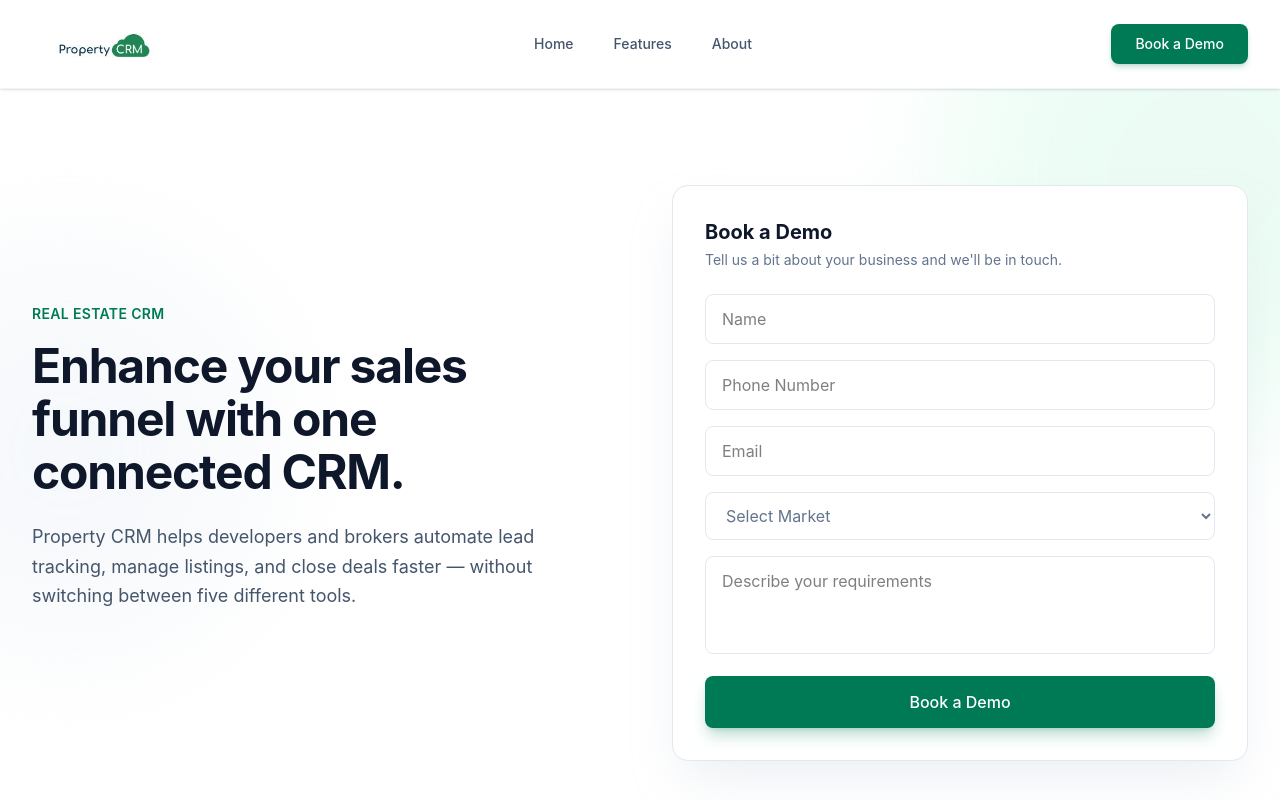
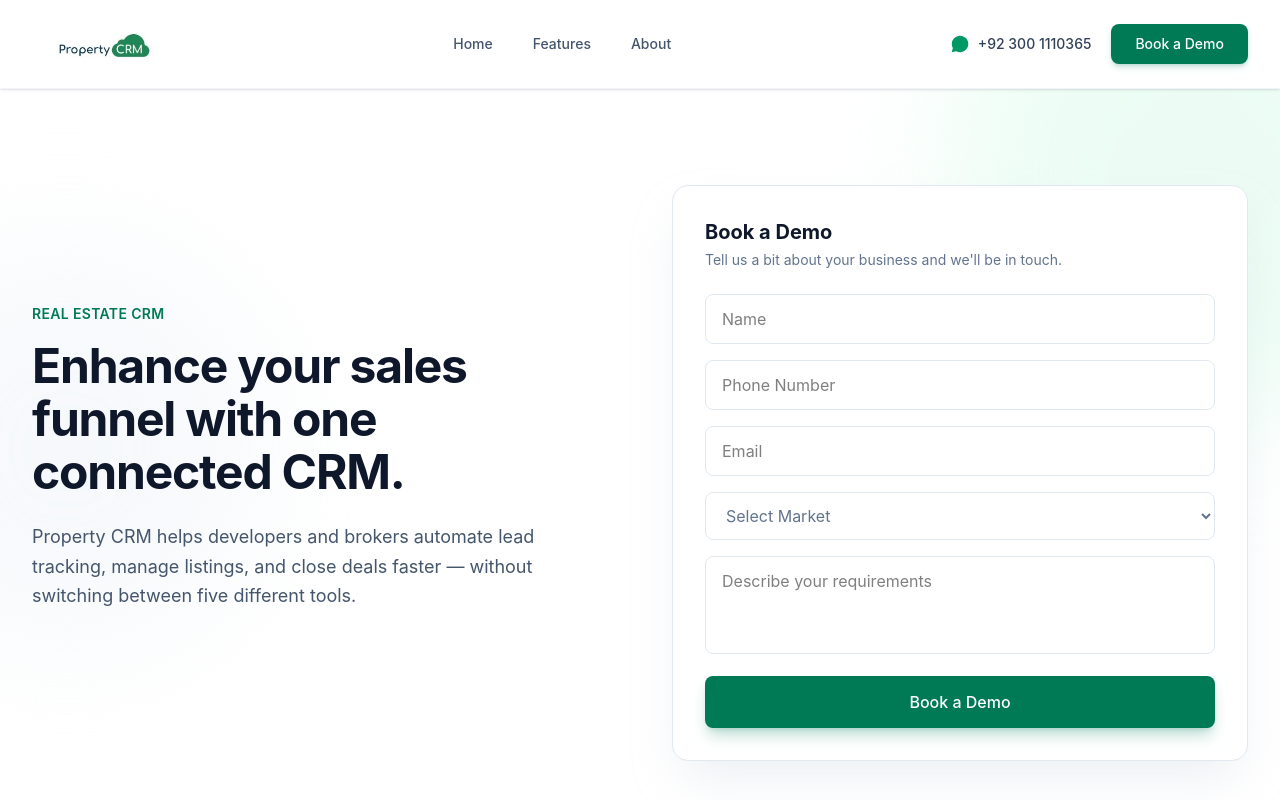
Before and after one commit to fatimaijaz404-del/propertyCRM, a React (Vite) app: page / in a window 1280 px wide. Shown: the top 800 px of the page. Built offline with nearby package versions, Linux system fonts and the light colour scheme.

Commit message:
Match navbar layout structure with phone number

```diff
--- a/src/components/Navbar.jsx
+++ b/src/components/Navbar.jsx
@@ -4,9 +4,9 @@ function Navbar() {
   return (
     <nav className="sticky top-0 z-50 flex items-center justify-between px-8 py-4 bg-white/90 backdrop-blur-md border-b border-slate-100 shadow-sm">
 
-      <div className="flex items-center gap-2.5">
-  <img src={logo} alt="Property CRM Logo" className="h-14 w-auto" />
-</div>
+      <div className="flex items-center">
+        <img src={logo} alt="Property CRM Logo" className="h-14 w-auto" />
+      </div>
 
       <ul className="hidden md:flex gap-10 text-slate-600 font-medium text-sm">
         <li><a href="#home" className="hover:text-emerald-700 transition-colors">Home</a></li>
@@ -14,9 +14,18 @@ function Navbar() {
         <li><a href="#about" className="hover:text-emerald-700 transition-colors">About</a></li>
       </ul>
 
-      <a href="#contact" className="bg-emerald-700 text-white px-6 py-2.5 rounded-lg font-medium text-sm shadow-md shadow-emerald-700/20 hover:bg-emerald-800 hover:shadow-lg hover:shadow-emerald-700/30 hover:-translate-y-0.5 transition-all duration-200">
-        Book a Demo
-      </a>
+      <div className="flex items-center gap-5">
+        <a href="https://wa.me/923001110365" className="hidden lg:flex items-center gap-2 text-slate-700 font-medium text-sm hover:text-emerald-700 transition-colors">
+          <svg viewBox="0 0 24 24" className="w-5 h-5 text-emerald-600" fill="currentColor">
+            <path d="M12.04 2C6.58 2 2.13 6.45 2.13 11.91C2.13 13.66 2.59 15.36 3.45 16.86L2.05 22L7.3 20.62C8.75 21.41 10.38 21.82 12.04 21.82C17.5 21.82 21.95 17.37 21.95 11.91C21.95 9.27 20.92 6.78 19.05 4.91C17.18 3.03 14.68 2 12.04 2Z"/>
+          </svg>
+          +92 300 1110365
+        </a>
+
+        <a href="#contact" className="bg-emerald-700 text-white px-6 py-2.5 rounded-lg font-medium text-sm shadow-md shadow-emerald-700/20 hover:bg-emerald-800 hover:shadow-lg hover:shadow-emerald-700/30 hover:-translate-y-0.5 transition-all duration-200">
+          Book a Demo
+        </a>
+      </div>
 
     </nav>
   );
```
